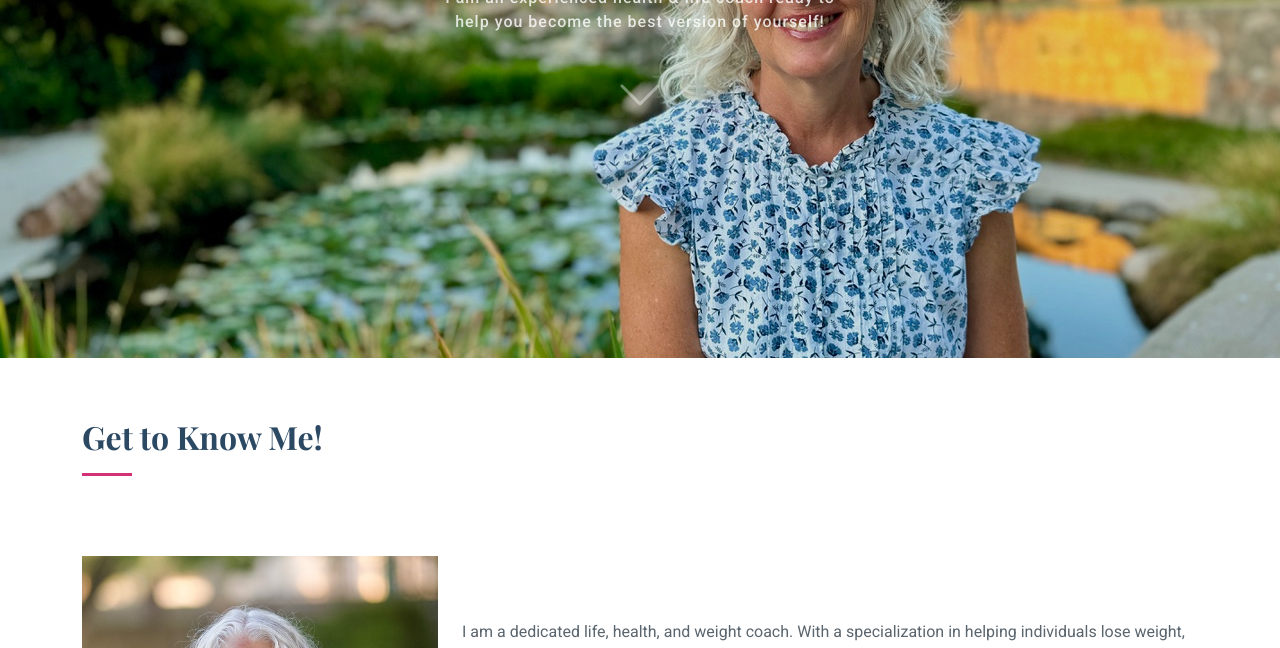
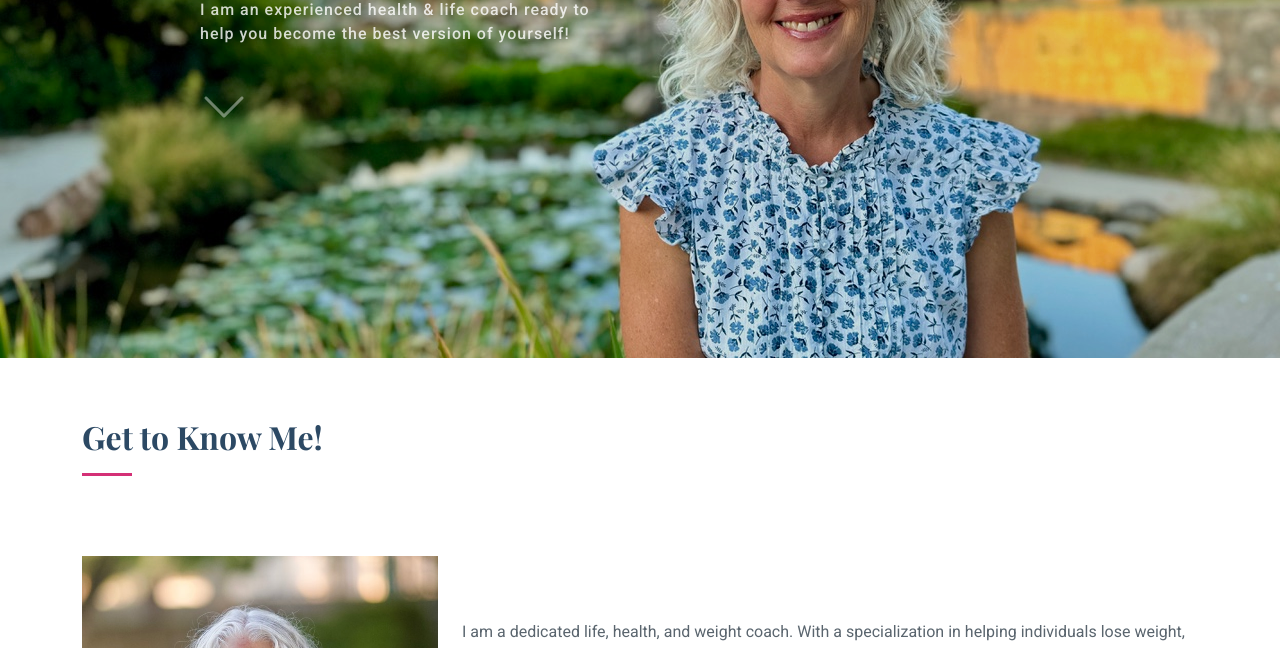
Before and after one commit to kdavis5111/wellness, a plain HTML site: page index.html in a window 1280 px wide. Shown: the part 452-1100 px from the top of the page. Drawn offline with nearby package versions, Linux system fonts and the light colour scheme; a web font is replaced by a local one.

Commit message:
Moved the title to the left

```diff
--- a/index.html
+++ b/index.html
@@ -66,14 +66,12 @@
 
     <!-- Hero Section -->
     <section id="hero" class="hero section dark-background">
-      <div class="container text-center" data-aos="fade-up" data-aos-delay="100">
-
+      <div class="container" data-aos="fade-up" data-aos-delay="100" style="text-align: left; margin-left: 0; padding-left: 200px;">
+        <br>
         <h2>Hi, I'm Wendolyn!</h2>
-        <p>I am an experienced health &amp; life coach ready to <br>help you become the best version of yourself!
-          <br></p>
+        <p>I am an experienced health &amp; life coach ready to <br>help you become the best version of yourself!</p>
         <a href="#about" class="btn-scroll" title="Scroll Down"><i class="bi bi-chevron-down"></i></a>
       </div>
-
     </section><!-- /Hero Section -->
 
     <!-- About Section -->
```
